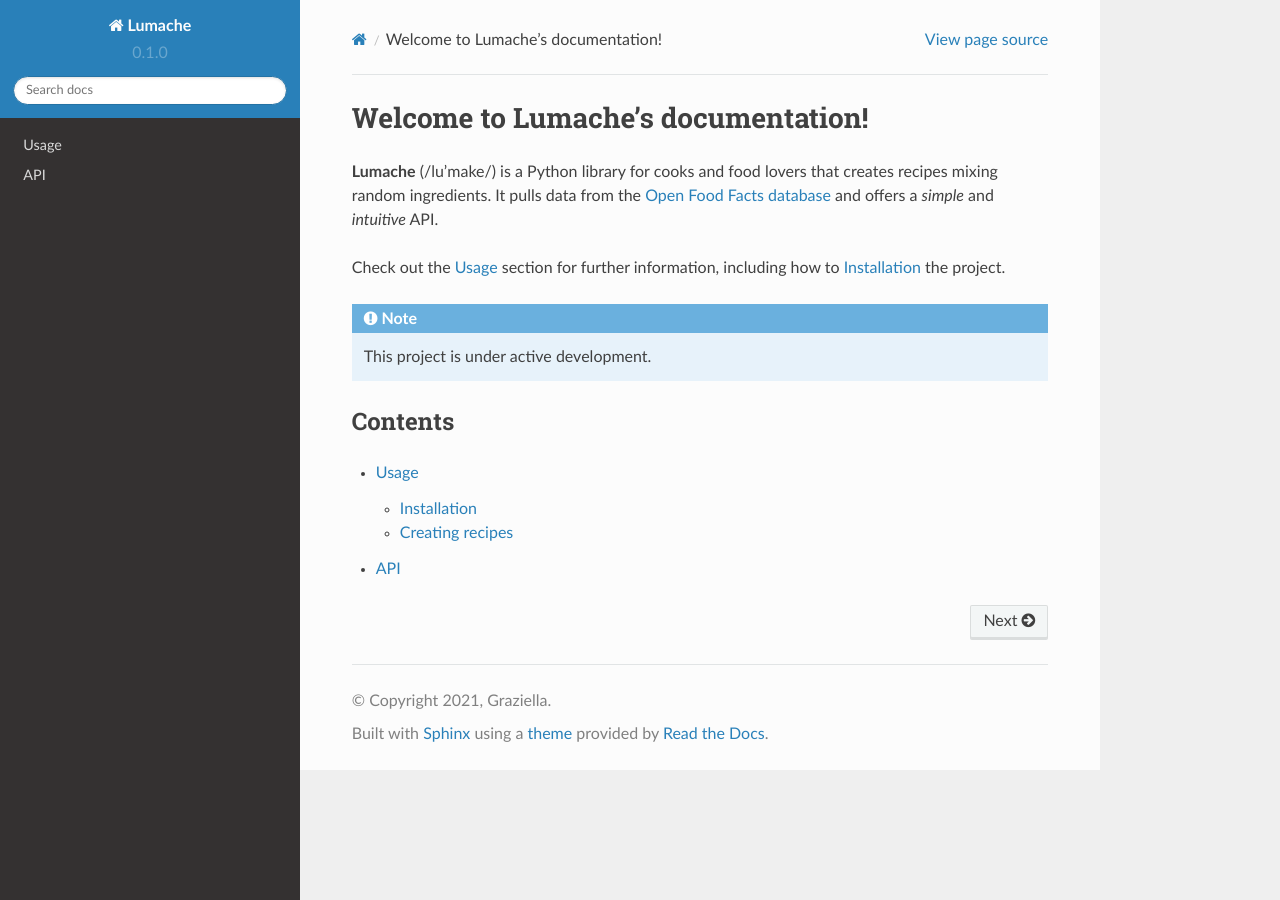
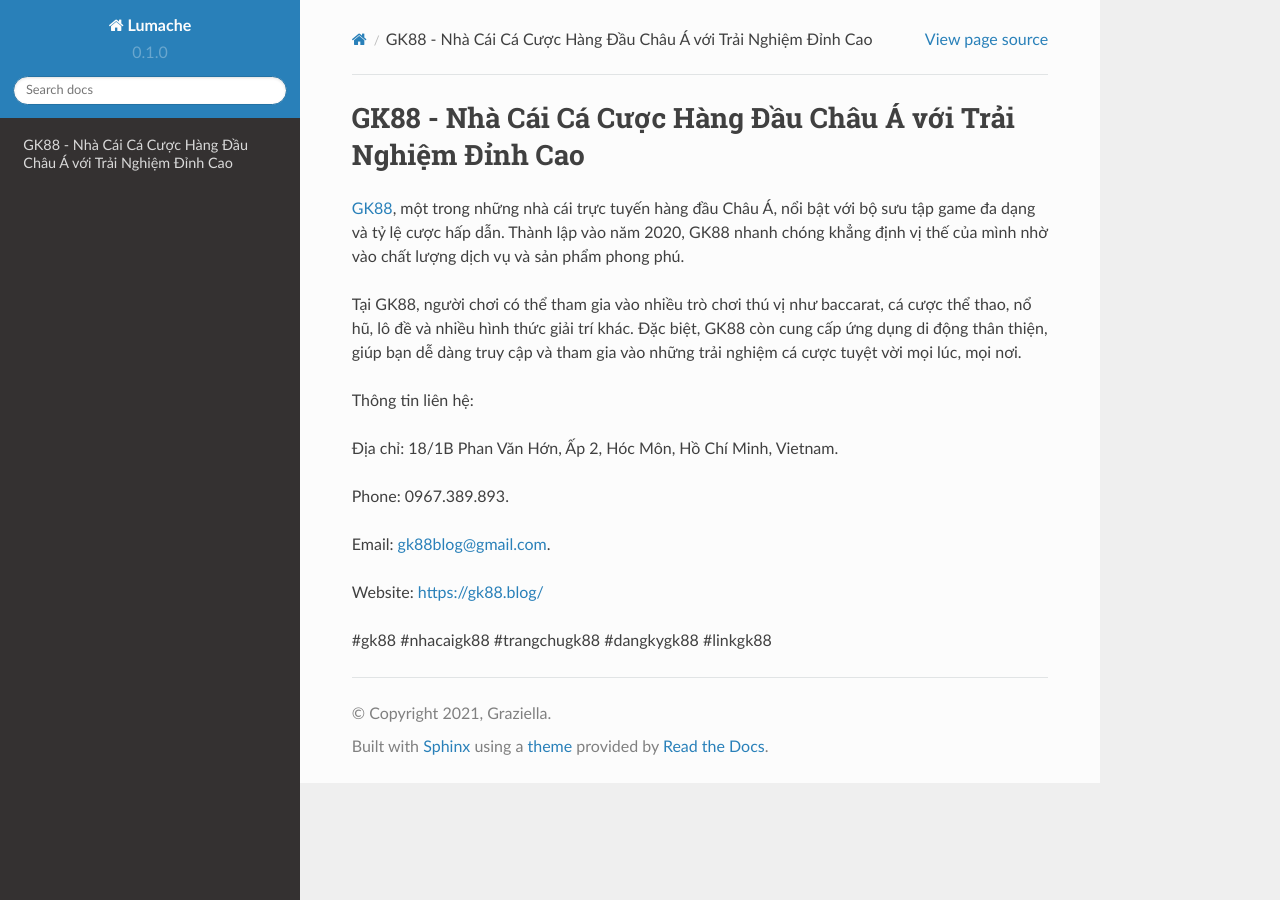
Before and after one commit to vanthanhtuan2022/gk88blog, a Sphinx documentation site: the page built from docs/source/index.rst, in a window 1280 px wide. Built offline with Sphinx 7.4.7 and the Read the Docs theme 2.0.0, drawn with Linux system fonts in a browser that asks for light colours.

Commit message:
Update index.rst

```diff
--- a/docs/source/index.rst
+++ b/docs/source/index.rst
@@ -1,22 +1,18 @@
-Welcome to Lumache's documentation!
+GK88 - Nhà Cái Cá Cược Hàng Đầu Châu Á với Trải Nghiệm Đỉnh Cao
 ===================================
 
-**Lumache** (/lu'make/) is a Python library for cooks and food lovers
-that creates recipes mixing random ingredients.
-It pulls data from the `Open Food Facts database <https://world.openfoodfacts.org/>`_
-and offers a *simple* and *intuitive* API.
+`GK88 <https://gk88.blog/>`_, một trong những nhà cái trực tuyến hàng đầu Châu Á, nổi bật với bộ sưu tập game đa dạng và tỷ lệ cược hấp dẫn. Thành lập vào năm 2020, GK88 nhanh chóng khẳng định vị thế của mình nhờ vào chất lượng dịch vụ và sản phẩm phong phú.
 
-Check out the :doc:`usage` section for further information, including
-how to :ref:`installation` the project.
+Tại GK88, người chơi có thể tham gia vào nhiều trò chơi thú vị như baccarat, cá cược thể thao, nổ hũ, lô đề và nhiều hình thức giải trí khác. Đặc biệt, GK88 còn cung cấp ứng dụng di động thân thiện, giúp bạn dễ dàng truy cập và tham gia vào những trải nghiệm cá cược tuyệt vời mọi lúc, mọi nơi.
 
-.. note::
+Thông tin liên hệ:
 
-   This project is under active development.
+Địa chỉ: 18/1B Phan Văn Hớn, Ấp 2, Hóc Môn, Hồ Chí Minh, Vietnam.
 
-Contents
---------
+Phone: 0967.389.893.
 
-.. toctree::
+Email: gk88blog@gmail.com.
 
-   usage
-   api
+Website: https://gk88.blog/
+
+#gk88 #nhacaigk88 #trangchugk88 #dangkygk88 #linkgk88
```
